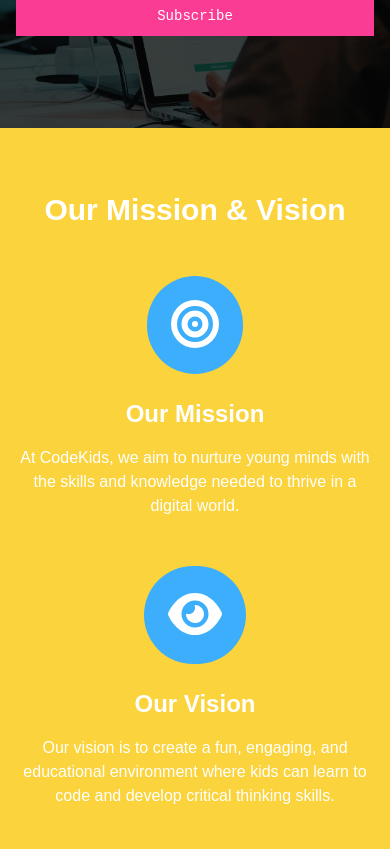
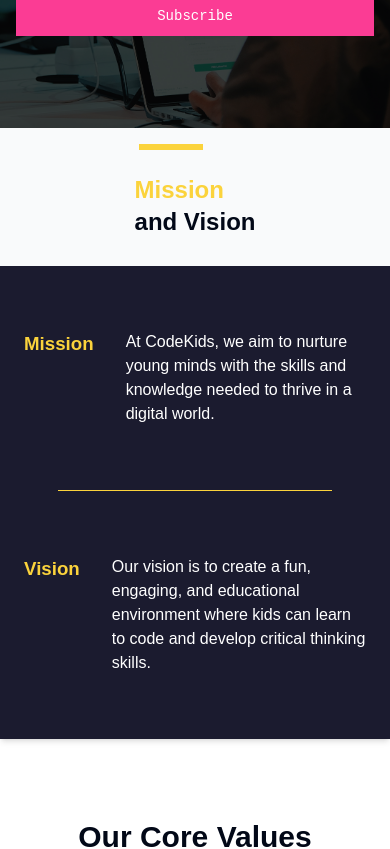
Before and after one commit to huzvert/codekidspk, a React (Vite) app in the folder client/: page / in a window 390 px wide. Shown: the part 960-1809 px from the top of the page. Built offline with nearby package versions, Linux system fonts and the light colour scheme.

Commit message:
slight modifications

```diff
--- a/client/src/components/Navbar.jsx
+++ b/client/src/components/Navbar.jsx
@@ -1,4 +1,4 @@
-import React, { useState } from 'react';
+import React, { useState, useEffect, useRef } from 'react';
 import { Link, useLocation } from 'react-router-dom';
 import Logo from '../assets/logo1.png';
 import { Button } from '@/components/ui/button';
@@ -17,15 +17,32 @@
 function Navbar() {
   const pathname = useLocation().pathname;
   const [isOpen, setIsOpen] = useState(false);
+  const navbarRef = useRef(null);
+
+  // Close the navbar when clicking outside of it
+  useEffect(() => {
+    const handleClickOutside = event => {
+      if (navbarRef.current && !navbarRef.current.contains(event.target)) {
+        setIsOpen(false);
+      }
+    };
+
+    document.addEventListener('mousedown', handleClickOutside);
+    return () => {
+      document.removeEventListener('mousedown', handleClickOutside);
+    };
+  }, []);
 
   return (
     <>
-      <nav className="bg-black text-white p-4">
+      <nav ref={navbarRef} className="bg-black text-white p-4">
         <div className="flex justify-between items-center sm:mb-5">
           <Link to="/">
             <img src={Logo} className="w-[70px]" alt="CodeKids" />
           </Link>
-          <Button className="default-button hidden sm:flex">Book Now</Button>
+          <Link to="/programs" className="hidden sm:flex">
+            <Button className="default-button">Book Now</Button>
+          </Link>
 
           <FontAwesomeIcon
             icon={isOpen ? faTimes : faBars}
@@ -48,13 +65,20 @@
                   className={`relative before:bg-c_accent ${
                     pathname === link.path ? 'text-c_accent' : 'nav-link'
                   }`}
+                  onClick={() => setIsOpen(false)} // Close navbar when a link is clicked
                 >
                   {link.name}
                 </Link>
               </li>
             ))}
           </ul>
-          <Button className="default-button my-5 sm:hidden">Book Now</Button>
+          <Link
+            to="/programs"
+            className="my-5 sm:hidden"
+            onClick={() => setIsOpen(false)}
+          >
+            <Button className="default-button">Book Now</Button>
+          </Link>
         </div>
       </nav>
       <Separator className="bg-c_primary-light/70" />
--- a/client/src/pages/Home.jsx
+++ b/client/src/pages/Home.jsx
@@ -2,6 +2,7 @@
 import MailList from '../components/MailList';
 import Footer from '../components/Footer';
 import { Button } from '@/components/ui/button';
+import { Separator } from '@/components/ui/separator';
 import hero_image from '../assets/arif-riyanto-vJP-wZ6hGBg-unsplash.jpg';
 import offering_image from '../assets/kelly-sikkema-37Gug7AWjoo-unsplash.jpg';
 import { FontAwesomeIcon } from '@fortawesome/react-fontawesome';
@@ -13,8 +14,6 @@
   faUserCog,
   faUserGroup,
   faUsers,
-  faBullseye,
-  faEye,
 } from '@fortawesome/free-solid-svg-icons';
 import {
   Carousel,
@@ -24,6 +23,7 @@
   CarouselPrevious,
 } from '@/components/ui/carousel';
 import Autoplay from 'embla-carousel-autoplay';
+import { Link } from 'react-router-dom';
 
 export default function Home() {
   return (
@@ -49,12 +49,14 @@
               a journey of coding and creativity.
             </p>
           </div>
+          <Link to="/programs">
             <Button
               variant="outline"
               className="mt-10 sm:mb-16 py-6 md:p-7 outline-button"
             >
               Explore Our Programs
             </Button>
+          </Link>
 
           {/* Mailing List Subscription */}
           <div className="absolute bottom-3 sm:right-0 text-white z-30">
@@ -63,40 +65,30 @@
         </div>
       </section>
 
-      {/* ----------------- Mission & Vision -------------- */}
-      <section className="bg-c_primary-light text-center py-16 px-4">
-        <div className="max-w-7xl mx-auto">
-          <h2 className="text-3xl sm:text-6xl font-bold text-white">
-            Our Mission & Vision
+      {/* ----------------- Mission & Vision -------------- editing */}
+      <section className="relative p-0 grid md:grid-cols-[1fr_1.5fr] lg:grid-cols-2 shadow-md">
+        <div className="p-4 grid place-content-center bg-gray-50">
+          <Separator className="bg-c_primary-light max-w-16 h-1.5 mb-6 ml-1" />
+          <h2 className="text-2xl sm:text-5xl font-bold">
+            <span className="text-c_primary-light">Mission</span> <br /> and
+            Vision
           </h2>
-          <div className="mt-12 flex flex-col sm:flex-row gap-12 items-center justify-center">
-            <div className="flex flex-col items-center text-center">
-              <div className="bg-c_secondary-light p-6 rounded-full mb-6">
-                <FontAwesomeIcon
-                  icon={faBullseye}
-                  size="3x"
-                  className="text-white"
-                />
         </div>
-              <h3 className="text-2xl sm:text-3xl font-semibold text-white mb-4">
-                Our Mission
-              </h3>
+
+        <div className="py-16 md:py-32 px-6 md:px-12 self-stretch bg-[#1B1B2F]">
+          <div className="flex flex-col gap-16 max-w-md mx-auto h-full justify-center items-center">
+            <div className="flex gap-8">
+              <h3 className="text-[#FBD33C]">Mission</h3>
               <p className="text-white max-w-md">
                 At CodeKids, we aim to nurture young minds with the skills and
                 knowledge needed to thrive in a digital world.
               </p>
             </div>
-            <div className="flex flex-col items-center text-center">
-              <div className="bg-c_secondary-light p-6 rounded-full mb-6">
-                <FontAwesomeIcon
-                  icon={faEye}
-                  size="3x"
-                  className="text-white"
-                />
-              </div>
-              <h3 className="text-2xl sm:text-3xl font-semibold text-white mb-4">
-                Our Vision
-              </h3>
+
+            <Separator className="bg-[#FBD33C] max-w-[80%] mx-auto" />
+
+            <div className="flex gap-8">
+              <h3 className="text-[#FBD33C]">Vision</h3>
               <p className="text-white max-w-md">
                 Our vision is to create a fun, engaging, and educational
                 environment where kids can learn to code and develop critical
@@ -182,7 +174,7 @@
         </div>
 
         {/* Content */}
-        <div className="relative z-20 text-center text-white">
+        <div className="relative z-20 text-center text-white mx-auto max-w-screen-lg">
           <h2 className="relative inline-block text-3xl sm:text-6xl">
             Our Offerings
             <span className="absolute left-1/2 transform -translate-x-1/2 bottom-[-10px] w-3/4 h-0.5 bg-c_accent"></span>
@@ -192,40 +184,31 @@
             crucial coding skills to the next generation of innovators.
           </p>
 
-          <div className="grid grid-cols-1 sm:grid-cols-2 md:grid-cols-3 lg:grid-cols-4 gap-4">
+          <div className="grid grid-cols-1 sm:grid-cols-2 md:grid-cols-3 gap-4">
             <div className="bg-black/40 p-3 flex flex-col rounded-md shadow-md h-full">
               <div className="mb-4 self-center text-white w-24 h-24 rounded-full p-2 flex justify-center items-center">
                 <FontAwesomeIcon size="3x" icon={faChalkboardTeacher} />
               </div>
-              <h3 className="">Holiday Camps</h3>
+              <h3>Camps and Classes</h3>
               <p className="text-white flex-grow">
-                Immersive, project-based learning through full day holiday
-                camps!
+                Immersive, project-based learning through full-day holiday camps
+                and after school/weekend term time classes!
               </p>
-              <Button variant="outline" className="mt-8 outline-button">
-                Book Camps
+              <Link to="/programs">
+                <Button
+                  variant="outline"
+                  className="mt-8 min-w-full outline-button"
+                >
+                  View Programs
                 </Button>
-            </div>
-
-            <div className="bg-black/40 p-3 flex flex-col rounded-md shadow-md h-full">
-              <div className="mb-4 self-center text-white w-24 h-24 rounded-full p-2 flex justify-center items-center">
-                <FontAwesomeIcon size="3x" icon={faCode} />
-              </div>
-              <h3 className="">Term Time Classes</h3>
-              <p className="text-white flex-grow">
-                After school and weekend term time classes that help you learn
-                to code!
-              </p>
-              <Button variant="outline" className="mt-8 outline-button">
-                Book Term Time Classes
-              </Button>
+              </Link>
             </div>
 
             <div className="bg-black/40 p-3 flex flex-col rounded-md shadow-md h-full">
               <div className="mb-4 self-center text-white w-24 h-24 rounded-full p-2 flex justify-center items-center">
                 <FontAwesomeIcon size="3x" icon={faUserGroup} />
               </div>
-              <h3 className="">1:1 Tutoring</h3>
+              <h3>1:1 Tutoring</h3>
               <p className="text-white flex-grow">
                 We work with your child individually to help them achieve more
                 through a targeted learning approach.
@@ -261,9 +244,11 @@
         <p className="mt-6 mb-12 max-w-3xl mx-auto">
           Join us and start your coding journey today!
         </p>
+        <Link to="/programs">
           <Button variant="outline" className="outline-button">
             Book a Class
           </Button>
+        </Link>
       </section>
 
       {/* ----------------- Footer -------------- */}
@@ -282,7 +267,7 @@
   }, []);
 
   return (
-    <section className="text-center space-y-12">
+    <section className="text-center space-y-12 mx-auto max-w-screen-lg">
       <h2 className="relative inline-block text-3xl sm:text-6xl">
         Our Parents and Students Say
         <span className="absolute left-1/2 transform -translate-x-1/2 bottom-[-10px] w-3/4 h-0.5 bg-c_accent"></span>
```
Lines whose indentation alone changed are shown as unchanged.
